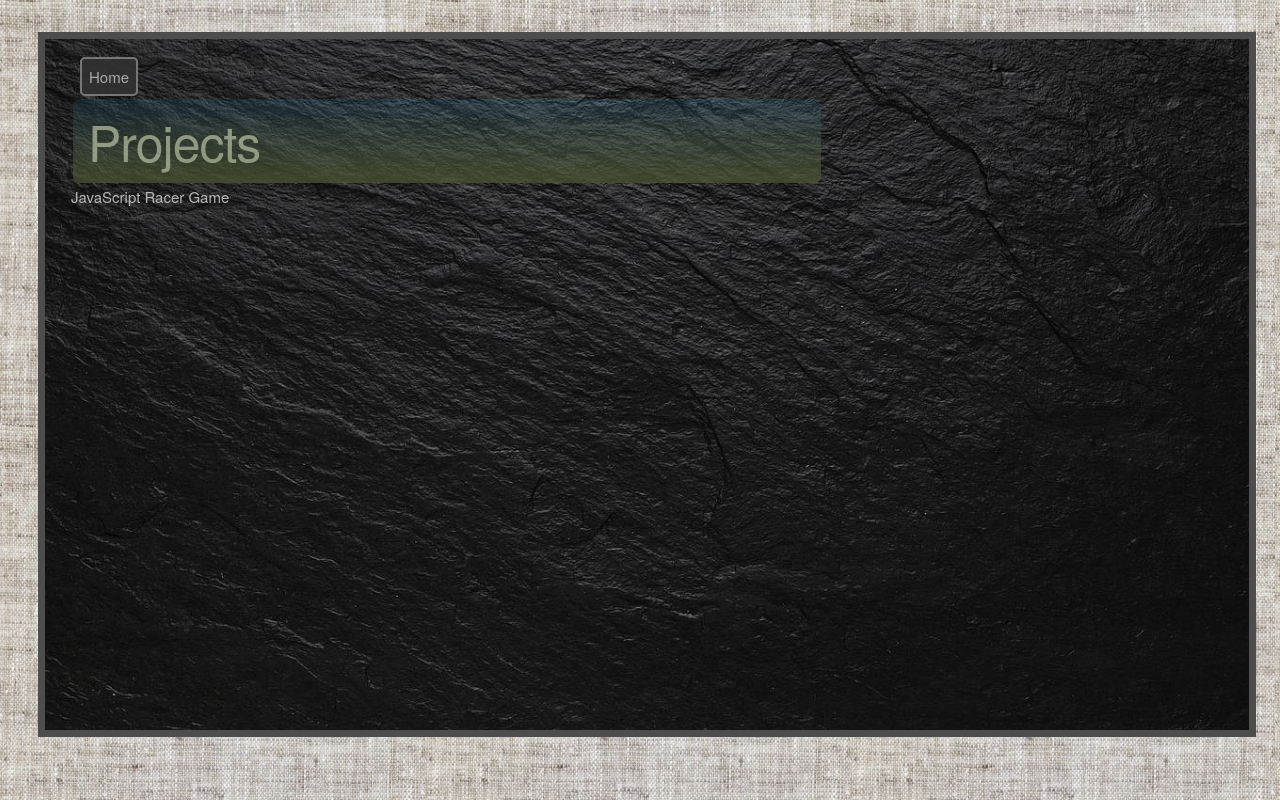
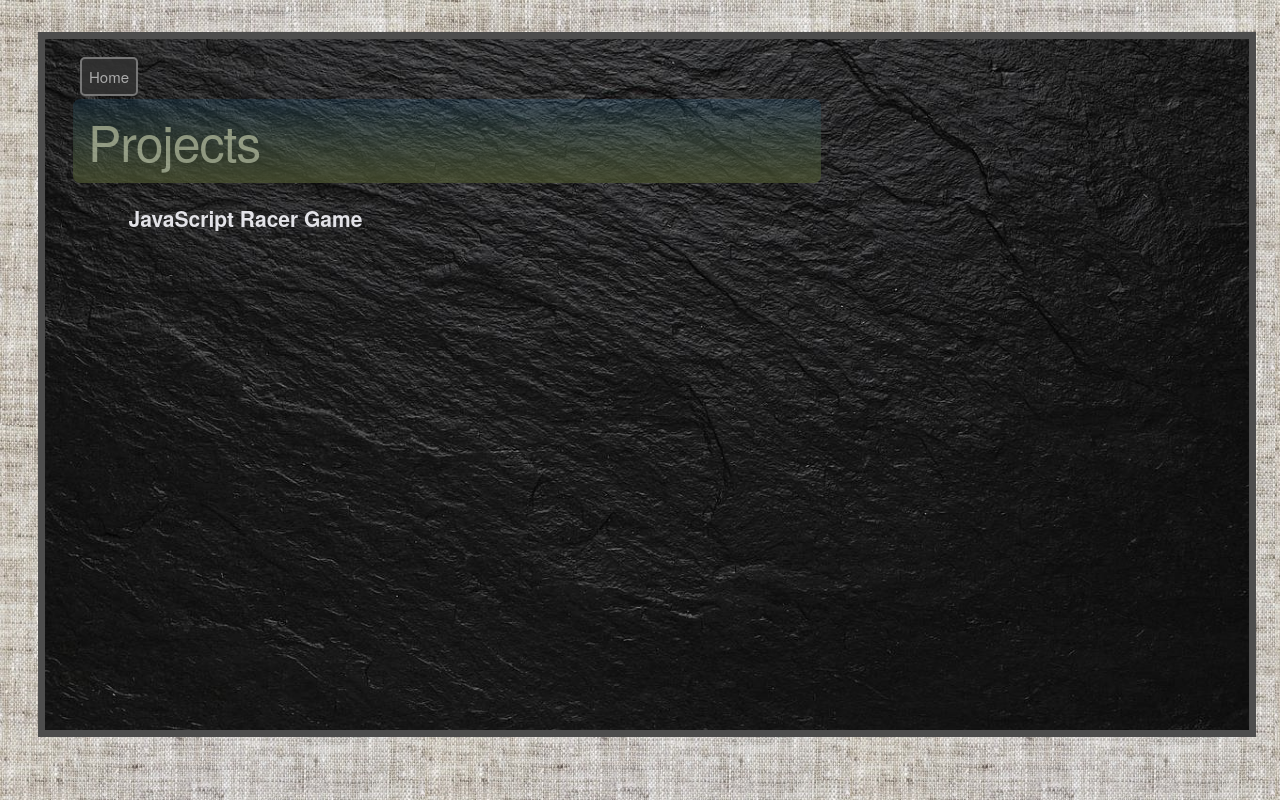
Before and after one commit to jess-of-the-woods/blog, a plain HTML site: page projects.html in a window 1280 px wide. Drawn offline with nearby package versions, Linux system fonts and the light colour scheme.

Commit message:
add p tags around link

```diff
--- a/projects.html
+++ b/projects.html
@@ -17,7 +17,9 @@
         <h1 class="grad">Projects</h1>
       </header>
     </div>
-    <a href="https://jess-of-the-woods.github.io/blog/t4-javascript-basics.html" target="_blank">JavaScript Racer Game</a>
+    <p>
+    <a href="https://jess-of-the-woods.github.io/javascript-racer/" target="_blank">JavaScript Racer Game</a>
+    </p>
     <br>
     <br>
   </div>
```
